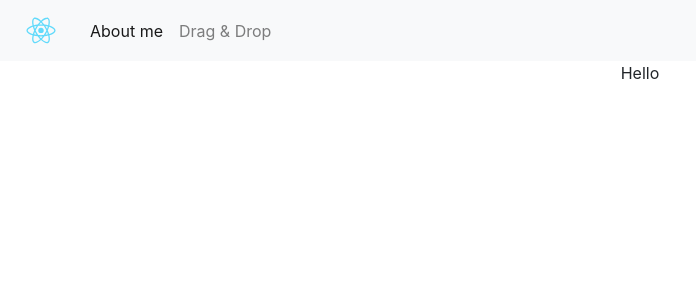
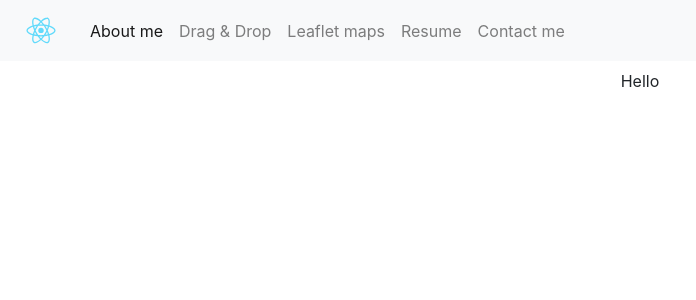
Before and after one commit to madarosca/react-demo, a React (Create React App) app: page /#/about in a window 1280 px wide. Shown: the top 300 px of the page, without its empty margins (0-696 px from the left). Built offline with nearby package versions, Linux system fonts and the light colour scheme; what react-router-redux would draw is missing.

Commit message:
add more routes & pages

```diff
--- a/src/constants/routes.js
+++ b/src/constants/routes.js
@@ -1,2 +1,5 @@
 export const ABOUT = '/about'
 export const DND = '/dnd'
+export const MAPS = '/maps'
+export const RESUME = '/resume'
+export const CONTACT = '/contact'
--- a/src/containers/NavBar.js
+++ b/src/containers/NavBar.js
@@ -1,11 +1,11 @@
 import React from 'react'
 import { NavLink } from 'react-router-dom'
 import logo from '../assets/logo.svg'
-import { DND, ABOUT } from '../constants/routes'
+import { DND, ABOUT, MAPS, RESUME, CONTACT } from '../constants/routes'
 
 const NavBar = (props) => {
 	return (
-		<div className='row'>
+		<div className='row mb-2'>
 			<nav className='col-12 navbar navbar-expand-lg navbar-light bg-light'>
 				<a className='navbar-brand' href='/' target='_blank' title='View all projects'>
 					<img src={logo} alt={'logo'} className='img-fluid logo' />
@@ -30,6 +30,15 @@ const NavBar = (props) => {
 						<NavLink className='nav-item nav-link' to={DND} onClick={() => {}}>
 							Drag & Drop
 						</NavLink>
+						<NavLink className='nav-item nav-link' to={MAPS} onClick={() => { }}>
+							Leaflet maps
+						</NavLink>
+						<NavLink className='nav-item nav-link' to={RESUME} onClick={() => { }}>
+							Resume
+						</NavLink>
+						<NavLink className='nav-item nav-link' to={CONTACT} onClick={() => { }}>
+							Contact me
+						</NavLink>
 					</ul>
 				</div>
 			</nav>
--- /dev/null
+++ b/src/containers/pages/Contact/index.js
@@ -0,0 +1,7 @@
+import React from 'react'
+
+const Contact = () => {
+	return <div>Contact me</div>
+}
+
+export default Contact
--- /dev/null
+++ b/src/containers/pages/Maps/index.js
@@ -0,0 +1,7 @@
+import React from 'react'
+
+const Maps = () => {
+	return <div>Leaflet maps</div>
+}
+
+export default Maps
--- /dev/null
+++ b/src/containers/pages/Resume/index.js
@@ -0,0 +1,7 @@
+import React from 'react'
+
+const Resume = () => {
+	return <div>My resume</div>
+}
+
+export default Resume
--- a/src/routes/index.js
+++ b/src/routes/index.js
@@ -1,10 +1,14 @@
 import React, { Component } from 'react'
 import { HashRouter, Route, Switch, Redirect } from 'react-router-dom'
 import { createBrowserHistory } from 'history'
+import { DND, ABOUT, MAPS, RESUME, CONTACT } from '../constants/routes'
+
 import Main from '../containers/Main'
-import About from '../containers/views/AboutPage'
-import DnD from '../containers/views/DnD'
-import { DND, ABOUT } from '../constants/routes'
+import About from '../containers/pages/About'
+import DnD from '../containers/pages/DnD'
+import Maps from '../containers/pages/Maps'
+import Resume from '../containers/pages/Resume'
+import Contact from '../containers/pages/Contact'
 
 const browserHistory = createBrowserHistory()
 
@@ -16,6 +20,9 @@ export default class Routes extends Component {
 					<Switch>
 						<Route path={ABOUT} exact component={About} />
 						<Route path={DND} component={DnD} />
+						<Route path={MAPS} component={Maps} />
+						<Route path={RESUME} component={Resume} />
+						<Route path={CONTACT} component={Contact} />
 						<Redirect from='/' to={ABOUT} />
 					</Switch>
 				</Main>
```
Also changed, not shown: src/containers/pages/About/index.js (renamed from src/containers/views/AboutPage/index.js), src/containers/pages/DnD/index.js (renamed from src/containers/views/DnD/index.js).
